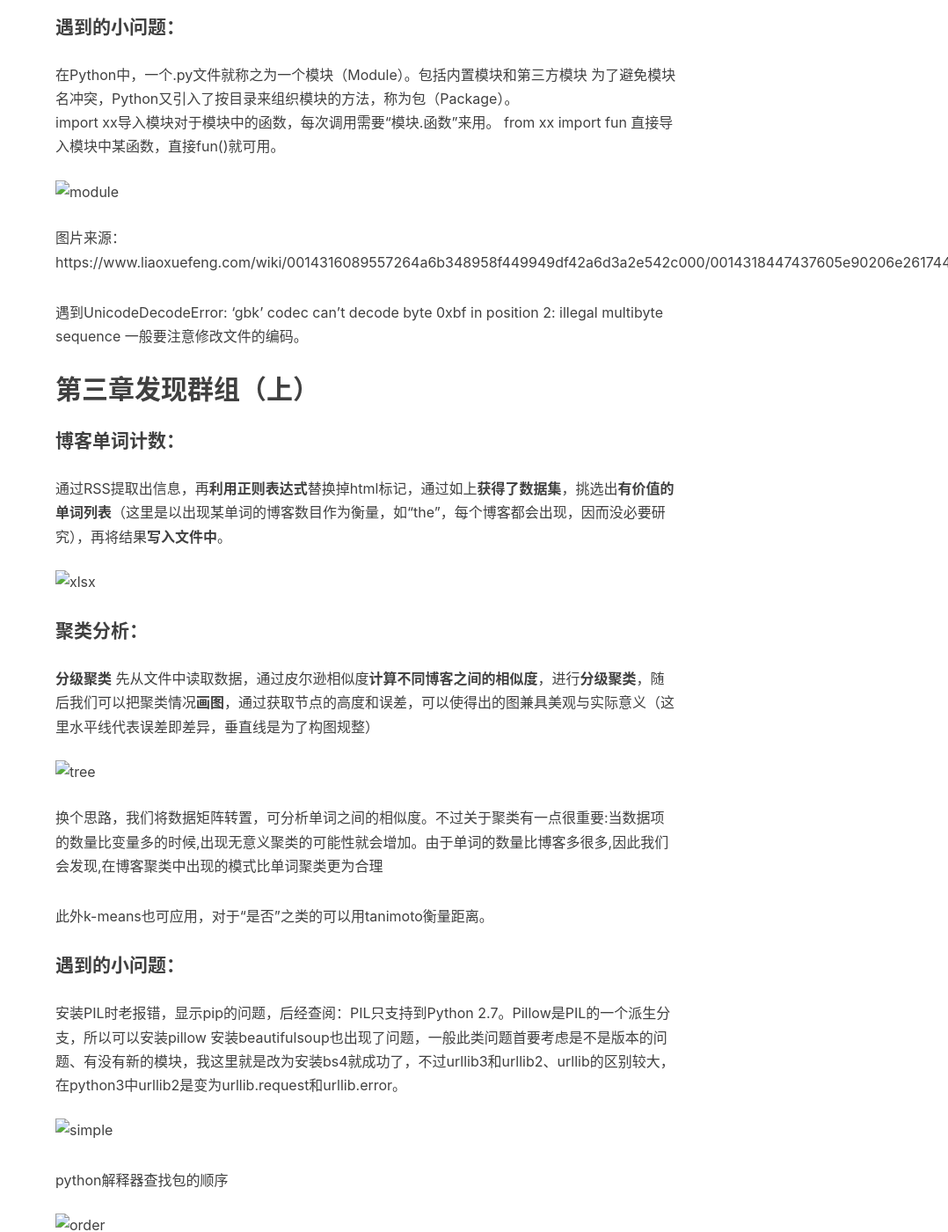
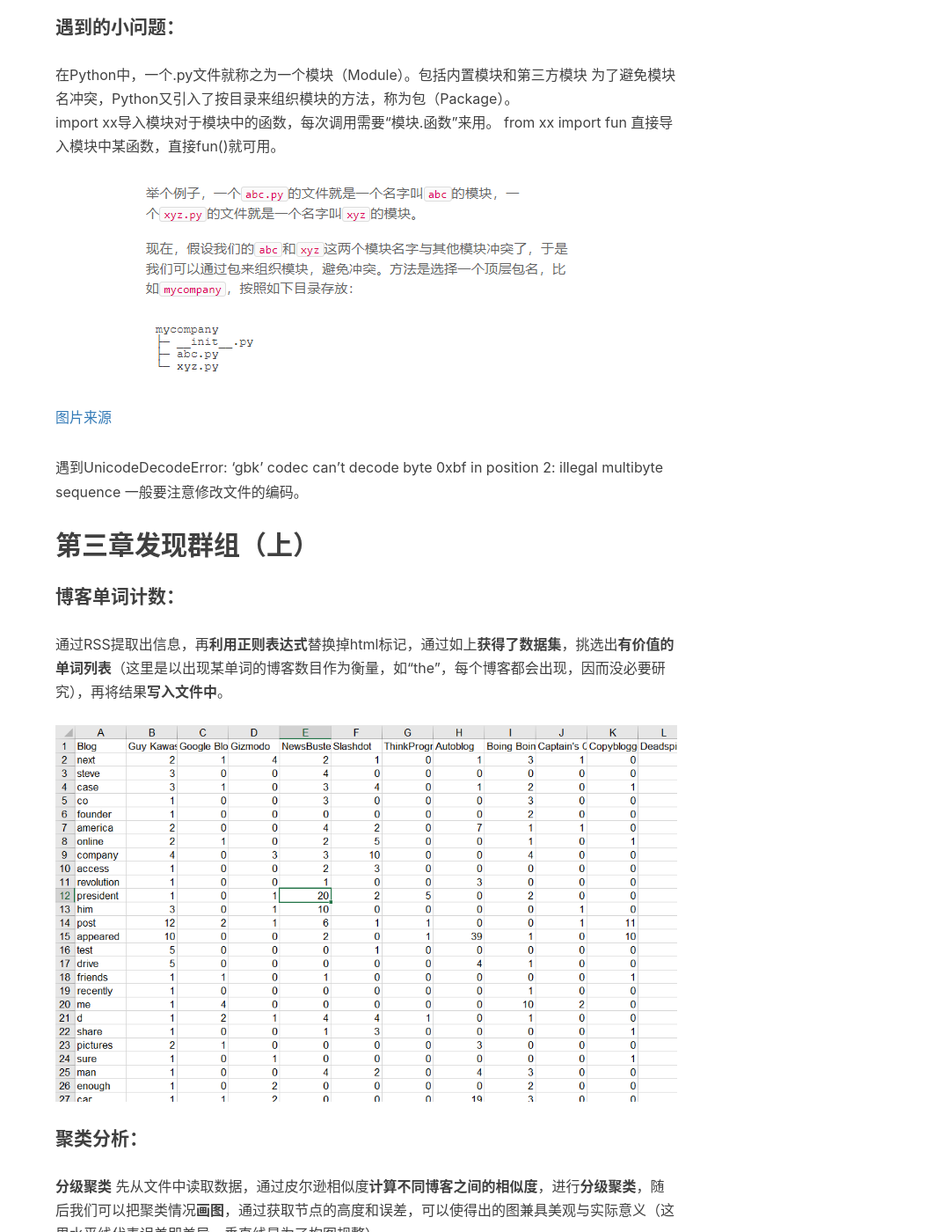
Before and after one commit to nick-stu/JekyllBlog, a Jekyll site: the page built from _posts/2018-07-27-7.markdown, in a window 1280 px wide and 1400 px high, scrolled down 861 px. Shown: the whole window at 88% size, without its empty margins (202-1280 px from the left). Built offline with Jekyll 4.4.1, drawn with Linux system fonts in a browser that asks for light colours; nearby versions of some CDN libraries; comment, search, counter and statistics services are not loaded; some of the changed text lies outside the part shown.

Commit message:
upload 7

```diff
--- a/_posts/2018-07-27-7.markdown
+++ b/_posts/2018-07-27-7.markdown
@@ -27,8 +27,8 @@ tags:
 为了避免模块名冲突，Python又引入了按目录来组织模块的方法，称为包（Package）。
 import xx导入模块对于模块中的函数，每次调用需要“模块.函数”来用。
 from xx import fun 直接导入模块中某函数，直接fun()就可用。
-![module](img/7/4.png)
-图片来源：https://www.liaoxuefeng.com/wiki/0014316089557264a6b348958f449949df42a6d3a2e542c000/0014318447437605e90206e261744c08630a836851f5183000
+![module](../../../../img/7/4.png)
+[图片来源](https://www.liaoxuefeng.com/wiki/0014316089557264a6b348958f449949df42a6d3a2e542c000/0014318447437605e90206e261744c08630a836851f5183000)
 
 遇到UnicodeDecodeError: 'gbk' codec can't decode byte 0xbf in position 2: illegal multibyte sequence
 一般要注意修改文件的编码。
@@ -36,11 +36,11 @@ from xx import fun 直接导入模块中某函数，直接fun()就可用。
 ## 第三章发现群组（上）
 #### 博客单词计数：
 通过RSS提取出信息，再**利用正则表达式**替换掉html标记，通过如上**获得了数据集**，挑选出**有价值的单词列表**（这里是以出现某单词的博客数目作为衡量，如“the”，每个博客都会出现，因而没必要研究），再将结果**写入文件中**。
-![xlsx](img/7/1.png)
+![xlsx](../../../../img/7/1.png)
 #### 聚类分析：
 **分级聚类**
 先从文件中读取数据，通过皮尔逊相似度**计算不同博客之间的相似度**，进行**分级聚类**，随后我们可以把聚类情况**画图**，通过获取节点的高度和误差，可以使得出的图兼具美观与实际意义（这里水平线代表误差即差异，垂直线是为了构图规整）
-![tree](img/7/2.png)
+![tree](../../../../img/7/2.png)
 换个思路，我们将数据矩阵转置，可分析单词之间的相似度。不过关于聚类有一点很重要:当数据项的数量比变量多的时候,出现无意义聚类的可能性就会增加。由于单词的数量比博客多很多,因此我们会发现,在博客聚类中出现的模式比单词聚类更为合理
 
 此外k-means也可应用，对于“是否”之类的可以用tanimoto衡量距离。
@@ -48,11 +48,12 @@ from xx import fun 直接导入模块中某函数，直接fun()就可用。
 #### 遇到的小问题：
 安装PIL时老报错，显示pip的问题，后经查阅：PIL只支持到Python 2.7。Pillow是PIL的一个派生分支，所以可以安装pillow
 安装beautifulsoup也出现了问题，一般此类问题首要考虑是不是版本的问题、有没有新的模块，我这里就是改为安装bs4就成功了，不过urllib3和urllib2、urllib的区别较大，在python3中urllib2是变为urllib.request和urllib.error。
-![simple](img/7/3.png)
+![simple](../../../../img/7/3.png)
 
 python解释器查找包的顺序
-![order](img/7/5.png)
-图片来源：http://sanyuesha.com/2016/05/28/python-module-path-find/
+![order](../../../../img/7/5.png)
+[图片来源](http://sanyuesha.com/2016/05/28/python-module-path-find/)
+
 
 
     源码链接：https://github.com/nick-stu/ProgrammingCollectiveIntelligence
```
